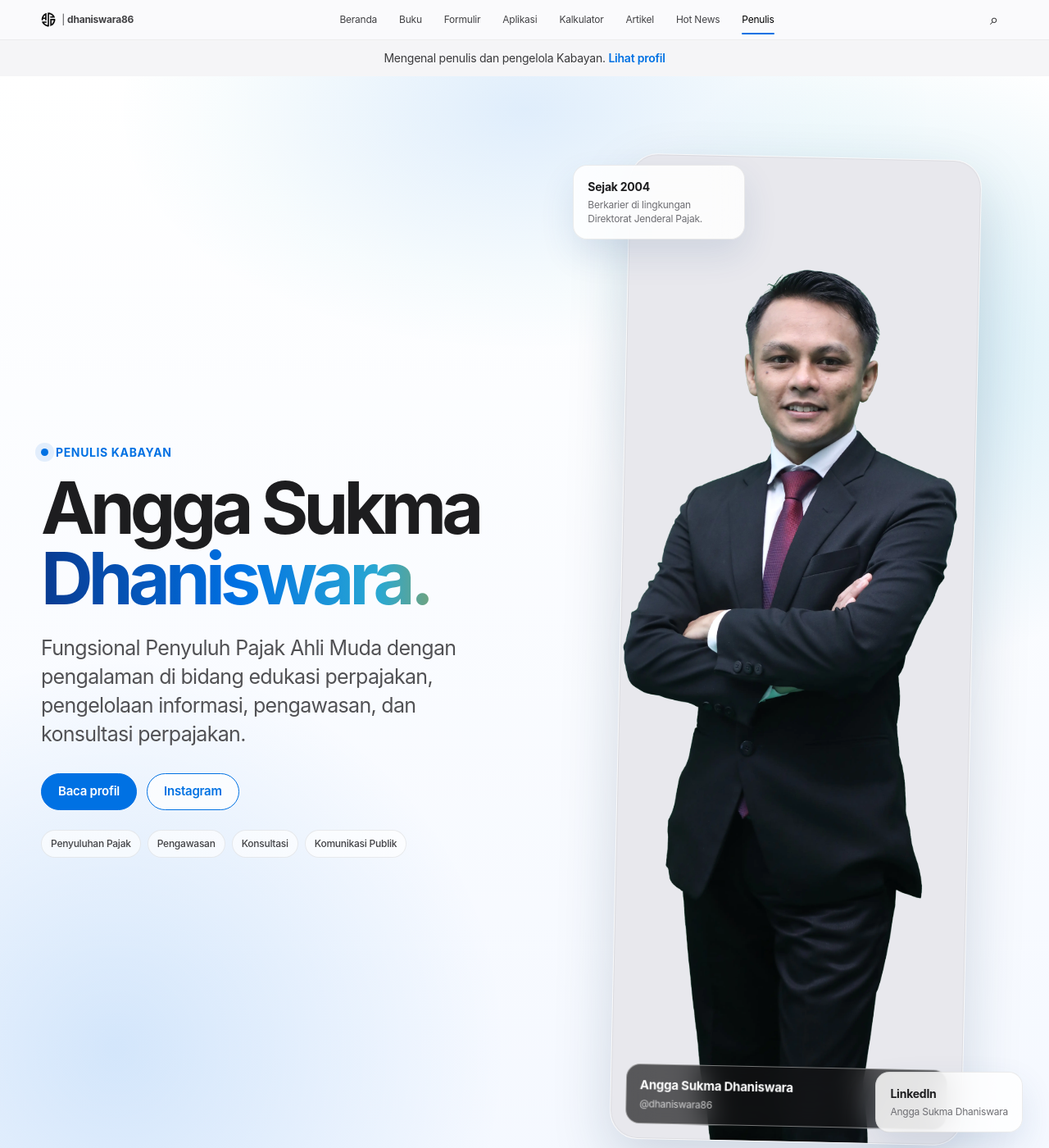
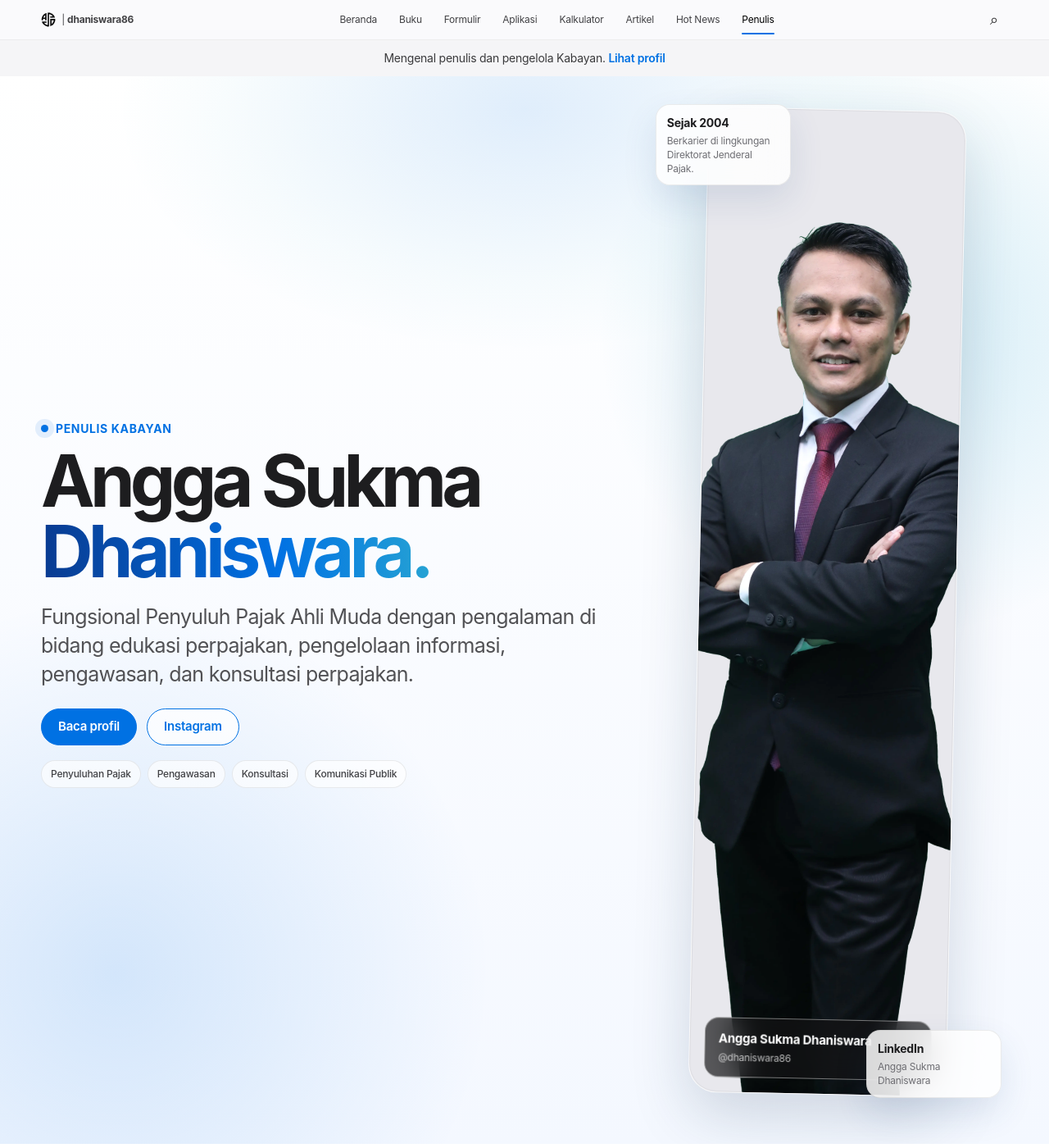
Before and after one commit to dhaniswara86/dhaniswara86.github.io, a Jekyll site: the page tentang.html, which Jekyll copies as it is, in a window 1280 px wide and 1400 px high. Shown: the whole window at 82% size. Built offline with Jekyll 4.4.1, drawn with Linux system fonts in a browser that asks for light colours.

Commit message:
Refactor styles for author hero and portrait sections
Adjusted styles for author hero section and portrait elements to improve layout and responsiveness.

```diff
--- a/tentang.html
+++ b/tentang.html
@@ -68,9 +68,9 @@
     .announcement a{color:var(--blue);font-weight:600}
     .announcement a:hover{text-decoration:underline}
 
-    .author-hero{position:relative;overflow:hidden;padding:82px 20px 96px;background:radial-gradient(circle at 86% 24%,rgba(42,168,210,.20),transparent 25%),radial-gradient(circle at 11% 84%,rgba(0,113,227,.14),transparent 29%),linear-gradient(180deg,#fff 0%,#f4f8ff 100%)}
+    .author-hero{position:relative;overflow:hidden;padding:24px 20px 44px;background:radial-gradient(circle at 86% 24%,rgba(42,168,210,.20),transparent 25%),radial-gradient(circle at 11% 84%,rgba(0,113,227,.14),transparent 29%),linear-gradient(180deg,#fff 0%,#f4f8ff 100%)}
     .author-hero::before{position:absolute;top:-250px;left:50%;width:980px;height:580px;border-radius:50%;background:radial-gradient(ellipse,rgba(0,113,227,.12),rgba(66,183,213,.04) 52%,transparent 72%);content:"";transform:translateX(-50%);pointer-events:none}
-    .hero-inner{position:relative;z-index:1;width:min(var(--content-width),100%);display:grid;grid-template-columns:minmax(0,1.05fr) minmax(360px,.95fr);align-items:center;gap:clamp(42px,7vw,88px);margin:0 auto}
+    .hero-inner{position:relative;z-index:1;width:min(var(--content-width),100%);display:grid;grid-template-columns:minmax(0,1.22fr) minmax(285px,.78fr);align-items:center;gap:clamp(28px,4vw,52px);margin:0 auto}
     .hero-copy{min-width:0}
     .hero-kicker{display:inline-flex;align-items:center;gap:9px;margin:0 0 15px;color:var(--blue);font-size:14px;font-weight:700;letter-spacing:.045em;text-transform:uppercase}
     .hero-kicker::before{width:9px;height:9px;border-radius:50%;background:var(--blue);box-shadow:0 0 0 7px rgba(0,113,227,.10);content:""}
@@ -87,19 +87,19 @@
     .hero-tags{display:flex;flex-wrap:wrap;gap:8px;margin-top:24px}
     .hero-tags span{padding:7px 11px;border:1px solid rgba(0,0,0,.075);border-radius:999px;background:rgba(255,255,255,.64);color:var(--text-soft);font-size:12px;font-weight:550}
 
-    .portrait-stage{position:relative;min-height:560px;display:grid;place-items:center}
-    .portrait-glow{position:absolute;width:430px;height:430px;border-radius:50%;background:radial-gradient(circle,rgba(0,113,227,.24),rgba(42,168,210,.09) 48%,transparent 72%);filter:blur(14px)}
-    .portrait-frame{position:relative;z-index:2;width:min(430px,100%);overflow:hidden;border:1px solid rgba(255,255,255,.76);border-radius:34px;background:#e8e8ed;box-shadow:var(--shadow-strong);transform:rotate(1.2deg)}
+    .portrait-stage{position:relative;min-height:390px;display:grid;place-items:center}
+    .portrait-glow{position:absolute;width:310px;height:310px;border-radius:50%;background:radial-gradient(circle,rgba(0,113,227,.24),rgba(42,168,210,.09) 48%,transparent 72%);filter:blur(14px)}
+    .portrait-frame{position:relative;z-index:2;width:min(315px,100%);overflow:hidden;border:1px solid rgba(255,255,255,.76);border-radius:34px;background:#e8e8ed;box-shadow:var(--shadow-strong);transform:rotate(1.2deg)}
     .portrait-frame::after{position:absolute;inset:0;border:1px solid rgba(0,0,0,.055);border-radius:inherit;content:"";pointer-events:none}
     .portrait-frame img{width:100%;aspect-ratio:4/5;object-fit:cover;object-position:center 27%}
     .portrait-caption{position:absolute;right:18px;bottom:18px;left:18px;padding:14px 16px;border:1px solid rgba(255,255,255,.42);border-radius:17px;background:rgba(20,20,22,.68);color:var(--white);backdrop-filter:blur(18px);-webkit-backdrop-filter:blur(18px)}
     .portrait-caption strong{display:block;font-size:15px}
     .portrait-caption span{display:block;margin-top:3px;color:rgba(255,255,255,.72);font-size:12px}
-    .floating-card{position:absolute;z-index:3;max-width:210px;padding:15px 17px;border:1px solid rgba(0,0,0,.075);border-radius:17px;background:rgba(255,255,255,.84);box-shadow:0 18px 42px rgba(30,75,130,.12);backdrop-filter:blur(20px);-webkit-backdrop-filter:blur(20px)}
+    .floating-card{position:absolute;z-index:3;max-width:165px;padding:11px 13px;border:1px solid rgba(0,0,0,.075);border-radius:17px;background:rgba(255,255,255,.84);box-shadow:0 18px 42px rgba(30,75,130,.12);backdrop-filter:blur(20px);-webkit-backdrop-filter:blur(20px)}
     .floating-card strong{display:block;color:var(--text);font-size:14px}
     .floating-card span{display:block;margin-top:4px;color:var(--secondary);font-size:12px;line-height:1.4}
-    .floating-card.top{top:26px;left:-12px}
-    .floating-card.bottom{right:-18px;bottom:28px}
+    .floating-card.top{top:10px;left:10px}
+    .floating-card.bottom{right:8px;bottom:12px}
 
     .section{padding:104px 20px}
     .section--soft{background:var(--page)}
@@ -160,9 +160,9 @@
     .footer-links a{color:var(--text-soft)}
     .footer-links a:hover{text-decoration:underline}
 
-    @media(max-width:1040px){.desktop-menu{gap:20px}.hero-inner{grid-template-columns:minmax(0,1fr) minmax(320px,.85fr);gap:45px}.floating-card.top{left:-5px}.floating-card.bottom{right:-5px}}
-    @media(max-width:900px){.desktop-menu{display:none}.menu-toggle{display:grid}.hero-inner{grid-template-columns:1fr;text-align:center}.hero-description{margin-right:auto;margin-left:auto}.hero-actions,.hero-tags{justify-content:center}.portrait-stage{width:min(580px,100%);min-height:540px;margin:0 auto}.profile-grid,.split-grid,.connect-card{grid-template-columns:1fr}.connect-actions{grid-template-columns:repeat(2,minmax(0,1fr));min-width:0}}
-    @media(max-width:680px){.nav-inner{width:min(var(--content-width),calc(100% - 24px))}.nav-brand>span:last-child{display:none}.announcement{font-size:13px}.author-hero{padding:62px 15px 70px}.hero-copy h1{font-size:clamp(46px,14vw,66px)}.hero-description{font-size:19px}.portrait-stage{min-height:470px}.portrait-frame{width:min(360px,calc(100% - 22px));border-radius:27px}.floating-card{max-width:170px;padding:12px 14px}.floating-card.top{top:5px;left:0}.floating-card.bottom{right:0;bottom:4px}.section{padding:76px 15px}.section-heading{margin-bottom:34px}.section-kicker{font-size:18px}.section-heading h2{font-size:clamp(39px,11vw,54px)}.profile-story{padding:26px 23px}.profile-story p{font-size:18px}.career-list::before{display:none}.career-card{grid-template-columns:1fr;gap:9px;padding:23px 22px}.career-year::after{display:none}.panel-head{padding:27px 24px 23px}.entry{grid-template-columns:1fr;gap:7px;padding:21px 23px}.connect-card{padding:34px 24px}.connect-actions{grid-template-columns:1fr}.footer-inner{align-items:flex-start;flex-direction:column}}
+    @media(max-width:1040px){.desktop-menu{gap:20px}.hero-inner{grid-template-columns:minmax(0,1.08fr) minmax(275px,.78fr);gap:30px}.floating-card.top{left:2px}.floating-card.bottom{right:2px}}
+    @media(max-width:900px){.desktop-menu{display:none}.menu-toggle{display:grid}.hero-inner{grid-template-columns:1fr;text-align:center}.hero-description{margin-right:auto;margin-left:auto}.hero-actions,.hero-tags{justify-content:center}.portrait-stage{width:min(470px,100%);min-height:390px;margin:16px auto 0}.profile-grid,.split-grid,.connect-card{grid-template-columns:1fr}.connect-actions{grid-template-columns:repeat(2,minmax(0,1fr));min-width:0}}
+    @media(max-width:680px){.nav-inner{width:min(var(--content-width),calc(100% - 24px))}.nav-brand>span:last-child{display:none}.announcement{font-size:13px}.author-hero{padding:24px 15px 44px}.hero-copy h1{font-size:clamp(46px,14vw,66px)}.hero-description{font-size:19px}.portrait-stage{min-height:330px}.portrait-frame{width:min(275px,calc(100% - 38px));border-radius:23px}.floating-card{max-width:142px;padding:10px 11px}.floating-card.top{top:2px;left:8px}.floating-card.bottom{right:8px;bottom:3px}.section{padding:76px 15px}.section-heading{margin-bottom:34px}.section-kicker{font-size:18px}.section-heading h2{font-size:clamp(39px,11vw,54px)}.profile-story{padding:26px 23px}.profile-story p{font-size:18px}.career-list::before{display:none}.career-card{grid-template-columns:1fr;gap:9px;padding:23px 22px}.career-year::after{display:none}.panel-head{padding:27px 24px 23px}.entry{grid-template-columns:1fr;gap:7px;padding:21px 23px}.connect-card{padding:34px 24px}.connect-actions{grid-template-columns:1fr}.footer-inner{align-items:flex-start;flex-direction:column}}
     @media(prefers-reduced-motion:reduce){html{scroll-behavior:auto}*,*::before,*::after{animation-duration:.01ms!important;animation-iteration-count:1!important;scroll-behavior:auto!important;transition-duration:.01ms!important}}
     @media print{.site-nav,.mobile-menu,.announcement,.hero-actions,.hero-tags,.connect-card,.site-footer{display:none!important}main{padding-top:0}.author-hero,.section,.section--soft{padding:25px 0;background:#fff!important}.hero-inner,.profile-grid,.split-grid{display:block}.portrait-stage{min-height:0;margin-top:30px}.portrait-frame{max-width:280px;box-shadow:none}.profile-story,.fact-card,.career-card,.content-panel{margin-bottom:12px;box-shadow:none;break-inside:avoid}}
   </style>
@@ -445,6 +445,27 @@ body.mega-menu-open {
     "sameAs":["https://www.instagram.com/dhaniswara86/"]
   }
   </script>
+
+<style id="heroProportionFinal">
+  /* Komposisi hero yang lebih rapat seperti referensi */
+  .hero-kicker { margin-bottom: 11px; }
+  .hero-description { margin-top: 20px; }
+  .hero-actions { margin-top: 24px; }
+  .hero-tags { margin-top: 18px; }
+
+  @media (min-width: 901px) {
+    .hero-copy {
+      padding-top: 2px;
+    }
+  }
+
+  @media (max-width: 680px) {
+    .hero-description { margin-top: 17px; }
+    .hero-actions { margin-top: 20px; }
+    .hero-tags { margin-top: 15px; }
+  }
+</style>
+
 </head>
 <body>
   <a class="skip-link" href="#konten-utama">Lewati ke konten utama</a>
```
